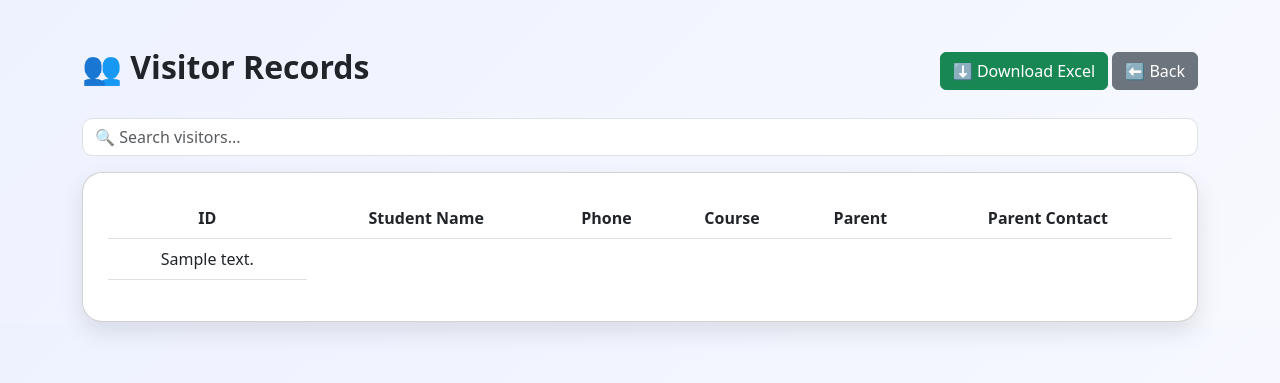
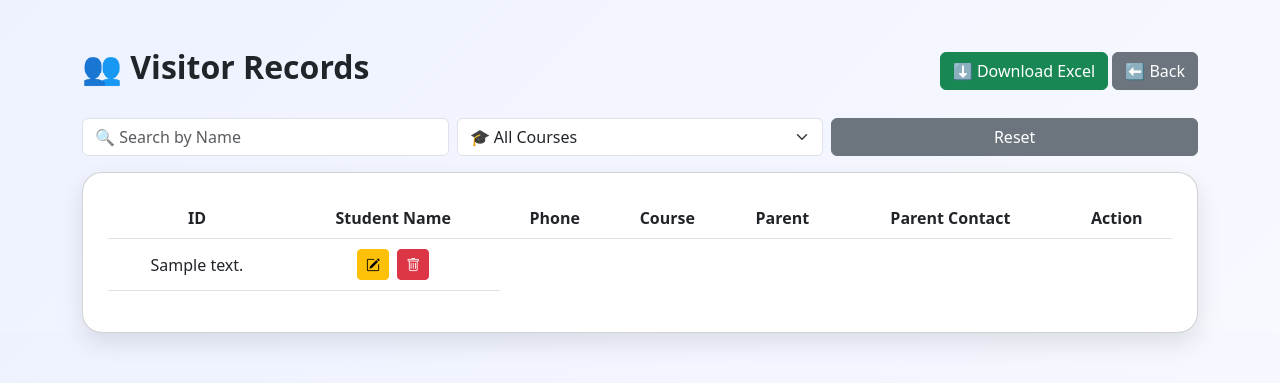
Before and after one commit to Ankit13github/Visitor_Management_System, a Flask app: page /view_visitors in a window 1280 px wide. Shown: the top 383 px of the page. Run offline with Flask 3, Linux system fonts and the light colour scheme; a database or web service that is not in the repository returns one stand-in record (values such as "Sample title"); some libraries are stand-ins or nearby versions.

Commit message:
Enhance visitor records page with filters and actions

```diff
--- a/templates/view.html
+++ b/templates/view.html
@@ -1,6 +1,8 @@
 <!DOCTYPE html>
 <html>
 <head>
+    <meta charset="UTF-8">
+    <meta name="viewport" content="width=device-width, initial-scale=1">
     <title>Visitors</title>
 
     <!-- Bootstrap -->
@@ -34,8 +36,23 @@
             font-weight: 600;
         }
 
-        .search-box {
-            border-radius: 10px;
+        .action-btns a {
+            margin: 2px;
+        }
+
+        @media (max-width: 768px) {
+            h1, h2, h3 {
+                font-size: 22px;
+            }
+
+            .btn {
+                font-size: 16px;
+                padding: 10px;
+            }
+
+            input, select {
+                font-size: 16px;
+            }
         }
     </style>
 </head>
@@ -59,12 +76,34 @@
         </div>
     </div>
 
-    <!-- Search -->
-    <div class="mb-3">
-        <input type="text" id="searchInput" class="form-control search-box" placeholder="🔍 Search visitors...">
+    <!-- Filters -->
+    <div class="row g-2 mb-3">
+
+        <!-- Search by Name -->
+        <div class="col-12 col-md-4">
+            <input type="text" id="nameSearch" class="form-control" placeholder="🔍 Search by Name">
+        </div>
+
+        <!-- Filter by Course (Dropdown) -->
+        <div class="col-12 col-md-4">
+            <select id="courseSearch" class="form-select">
+                <option value="">🎓 All Courses</option>
+                <option value="Engineering">Engineering</option>
+                <option value="Management">Management</option>
+                <option value="Nursing">Nursing</option>
+                <option value="Pharmacy">Pharmacy</option>
+                <option value="Law">Law</option>
+            </select>
+        </div>
+
+        <!-- Reset -->
+        <div class="col-12 col-md-4">
+            <button class="btn btn-secondary w-100" onclick="resetFilters()">Reset</button>
+        </div>
+
     </div>
 
-    <!-- Table Card -->
+    <!-- Table -->
     <div class="card">
 
         <div class="table-responsive">
@@ -75,6 +114,7 @@
                         {% for h in headers %}
                         <th>{{ h }}</th>
                         {% endfor %}
+                        <th>Action</th>
                     </tr>
                 </thead>
 
@@ -84,6 +124,23 @@
                         {% for cell in row %}
                         <td>{{ cell }}</td>
                         {% endfor %}
+
+                        <td class="action-btns">
+
+                            <!-- Edit -->
+                            <a href="{{ url_for('edit_visitor', id=row[0]) }}"
+                               class="btn btn-warning btn-sm">
+                               <i class="bi bi-pencil-square"></i>
+                            </a>
+
+                            <!-- Delete -->
+                            <a href="{{ url_for('delete_visitor', id=row[0]) }}"
+                               class="btn btn-danger btn-sm"
+                               onclick="return confirm('Are you sure you want to delete this record?')">
+                               <i class="bi bi-trash"></i>
+                            </a>
+
+                        </td>
                     </tr>
                     {% endfor %}
                 </tbody>
@@ -95,17 +152,36 @@
 
 </div>
 
-<!-- Search Script -->
+<!-- Filter Script -->
 <script>
-document.getElementById("searchInput").addEventListener("keyup", function() {
-    let filter = this.value.toLowerCase();
+const nameInput = document.getElementById("nameSearch");
+const courseInput = document.getElementById("courseSearch");
+
+nameInput.addEventListener("keyup", filterTable);
+courseInput.addEventListener("change", filterTable);
+
+function filterTable() {
+    let nameFilter = nameInput.value.toLowerCase();
+    let courseFilter = courseInput.value.toLowerCase();
+
     let rows = document.querySelectorAll("#visitorTable tbody tr");
 
     rows.forEach(row => {
-        let text = row.innerText.toLowerCase();
-        row.style.display = text.includes(filter) ? "" : "none";
+        let name = row.cells[1].innerText.toLowerCase();
+        let course = row.cells[3].innerText.toLowerCase();
+
+        let matchName = name.includes(nameFilter);
+        let matchCourse = courseFilter === "" || course.includes(courseFilter);
+
+        row.style.display = (matchName && matchCourse) ? "" : "none";
     });
-});
+}
+
+function resetFilters() {
+    nameInput.value = "";
+    courseInput.value = "";
+    filterTable();
+}
 </script>
 
 </body>
```
